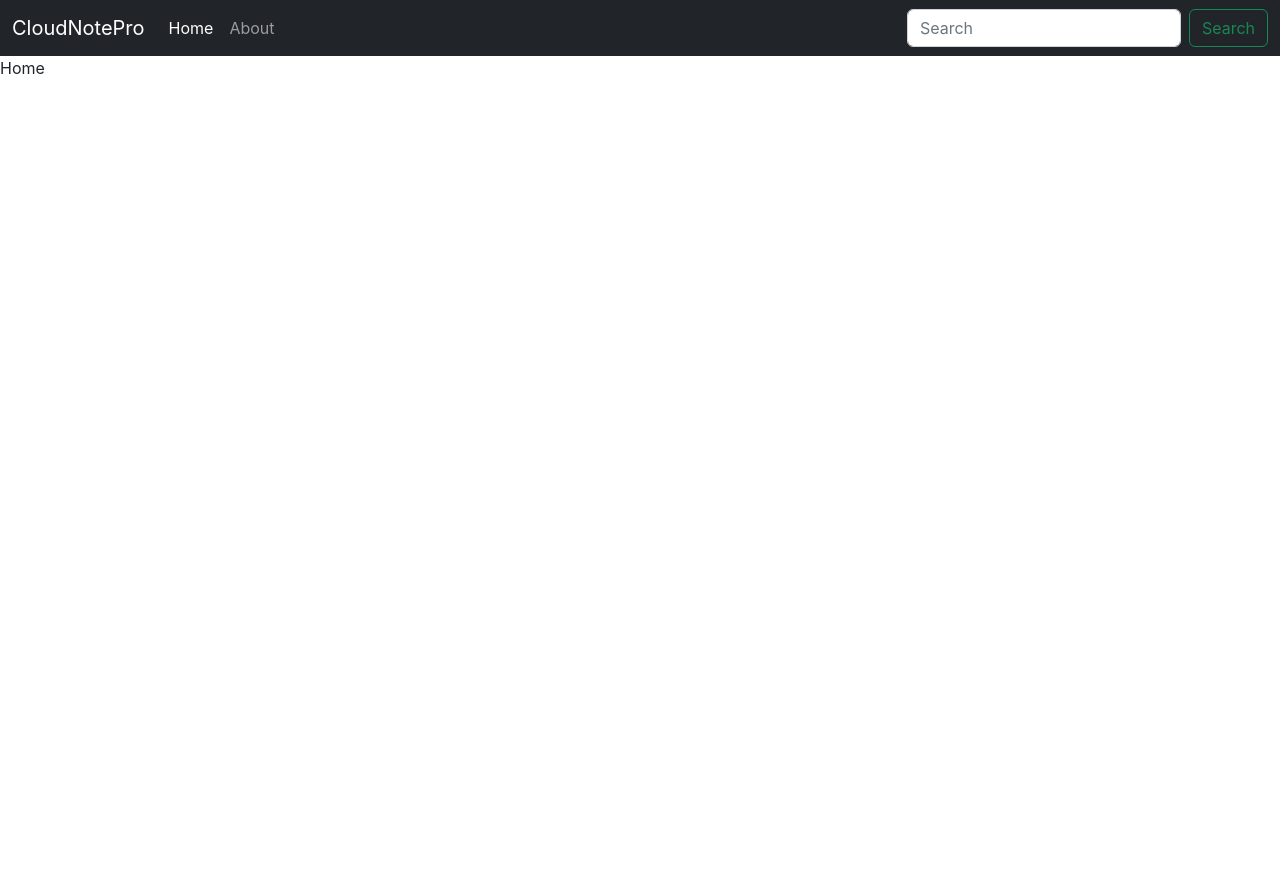
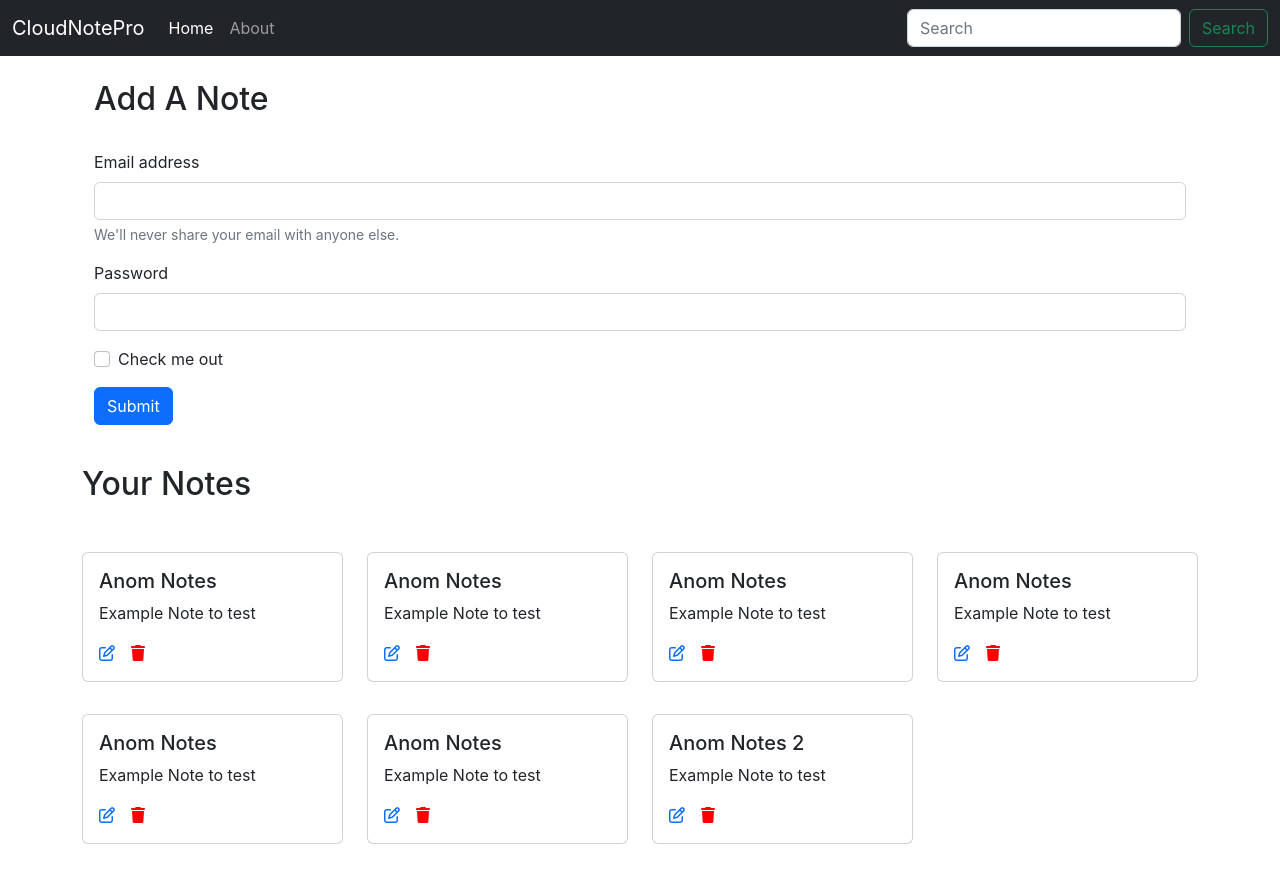
Before and after one commit to Ankan-cyber/cloudnotepro-frontend, a React (Create React App) app: page / in a window 1280 px wide. Before the commit the page ends 800 px from the top, so only its background shows below. Built offline with nearby package versions, Linux system fonts and the light colour scheme.

Commit message:
notes fetching done

```diff
--- a/package.json
+++ b/package.json
@@ -10,6 +10,7 @@
     "react-dom": "^18.2.0",
     "react-router-dom": "^6.6.2",
     "react-scripts": "5.0.1",
+    "react-toastify": "^9.1.1",
     "web-vitals": "^2.1.4",
     "workbox-background-sync": "^6.5.4",
     "workbox-broadcast-update": "^6.5.4",
--- a/public/index.html
+++ b/public/index.html
@@ -30,6 +30,7 @@
 <body>
   <noscript>You need to enable JavaScript to run this app.</noscript>
   <div id="root"></div>
+  <script src="https://kit.fontawesome.com/454df19f9a.js" crossorigin="anonymous"></script>
   <script src="https://cdn.jsdelivr.net/npm/bootstrap@5.2.3/dist/js/bootstrap.bundle.min.js" integrity="sha384-kenU1KFdBIe4zVF0s0G1M5b4hcpxyD9F7jL+jjXkk+Q2h455rYXK/7HAuoJl+0I4" crossorigin="anonymous"></script>
 </body>
 
--- a/src/App.css
+++ /dev/null
@@ -1,38 +0,0 @@
-.App {
-  text-align: center;
-}
-
-.App-logo {
-  height: 40vmin;
-  pointer-events: none;
-}
-
-@media (prefers-reduced-motion: no-preference) {
-  .App-logo {
-    animation: App-logo-spin infinite 20s linear;
-  }
-}
-
-.App-header {
-  background-color: #282c34;
-  min-height: 100vh;
-  display: flex;
-  flex-direction: column;
-  align-items: center;
-  justify-content: center;
-  font-size: calc(10px + 2vmin);
-  color: white;
-}
-
-.App-link {
-  color: #61dafb;
-}
-
-@keyframes App-logo-spin {
-  from {
-    transform: rotate(0deg);
-  }
-  to {
-    transform: rotate(360deg);
-  }
-}
--- a/src/App.js
+++ b/src/App.js
@@ -1,21 +1,24 @@
 import React from 'react';
-import './App.css';
 import { BrowserRouter as Router, Routes, Route } from 'react-router-dom';
 import Home from './components/Home';
 import About from './components/About';
 import Navbar from './components/Navbar'
-
+import NoteState from './context/notes/NoteState';
 
 function App() {
   return (
     <>
+      <NoteState>
         <Router>
           <Navbar />
+          <div className='container'>
             <Routes>
               <Route exact path='/' element={< Home />}></Route>
               <Route exact path='/about' element={< About />}></Route>
             </Routes>
+          </div>
         </Router>
+      </NoteState>
     </>
   );
 }
--- a/src/components/About.jsx
+++ b/src/components/About.jsx
@@ -1,6 +1,7 @@
 import React from 'react'
 
 const About = () => {
+
   return (
     <div>About</div>
   )
--- a/src/components/Home.jsx
+++ b/src/components/Home.jsx
@@ -1,8 +1,31 @@
-import React from 'react'
+import React from "react"
+import Notes from "./Notes"
 
 const Home = () => {
+
   return (
-    <div>Home</div>
+    <>
+      <div className="container">
+        <h2 className="py-4">Add A Note</h2>
+        <form>
+          <div className="mb-3">
+            <label htmlFor="exampleInputEmail1" className="form-label">Email address</label>
+            <input type="email" className="form-control" id="exampleInputEmail1" aria-describedby="emailHelp" />
+            <div id="emailHelp" className="form-text">We'll never share your email with anyone else.</div>
+          </div>
+          <div className="mb-3">
+            <label htmlFor="exampleInputPassword1" className="form-label">Password</label>
+            <input type="password" className="form-control" id="exampleInputPassword1" />
+          </div>
+          <div className="mb-3 form-check">
+            <input type="checkbox" className="form-check-input" id="exampleCheck1" />
+            <label className="form-check-label" htmlFor="exampleCheck1">Check me out</label>
+          </div>
+          <button type="submit" className="btn btn-primary">Submit</button>
+        </form>
+      </div>
+      <Notes />
+    </>
   )
 }
 
--- a/src/components/Navbar.jsx
+++ b/src/components/Navbar.jsx
@@ -1,6 +1,13 @@
-import React from 'react'
-import {Link} from 'react-router-dom'
+import React, { useEffect } from 'react'
+import { Link, useLocation } from 'react-router-dom'
+
 const Navbar = () => {
+    const location = useLocation();
+    useEffect(() => {
+        // eslint-disable-next-line
+        {}
+    }, [location]);
+
     return (
         <nav className="navbar navbar-expand-lg bg-body-tertiary navbar-dark bg-dark">
             <div className="container-fluid">
@@ -11,15 +18,15 @@
                 <div className="collapse navbar-collapse" id="navbarSupportedContent">
                     <ul className="navbar-nav me-auto mb-2 mb-lg-0">
                         <li className="nav-item">
-                            <Link className="nav-link active" aria-current="page" to="/">Home</Link>
+                            <Link className={`nav-link ${location.pathname === "/" ? 'active' : ''}`} aria-current="page" to="/">Home</Link>
                         </li>
                         <li className="nav-item">
-                            <Link className="nav-link" to="/about">About</Link>
+                            <Link className={`nav-link ${location.pathname === "/about" ? 'active' : ''}`} to="/about">About</Link>
                         </li>
                     </ul>
                     <form className="d-flex" role="search">
-                        <input className="form-control me-2" type="search" placeholder="Search" aria-label="Search"/>
-                            <button className="btn btn-outline-success" type="submit">Search</button>
+                        <input className="form-control me-2" type="search" placeholder="Search" aria-label="Search" />
+                        <button className="btn btn-outline-success" type="submit">Search</button>
                     </form>
                 </div>
             </div>
--- /dev/null
+++ b/src/components/Noteitem.jsx
@@ -0,0 +1,20 @@
+import React from 'react'
+
+const Notesitem = (props) => {
+    const { note } = props
+    return (
+        <div className='col-md-3'>
+            <div className="card my-3">
+                <div className="card-body">
+                    <h5 className="card-title">{note.title}</h5>
+                    {/* <h6 className="card-subtitle mb-2 text-muted">Card subtitle</h6> */}
+                    <p className="card-text">{note.description}</p>
+                    <i className="fa-regular fa-pen-to-square" style={{ color: "#0d6efd"}}></i>
+                    <i className="fa-solid fa-trash" style={{ color: "red", marginLeft: "16px"}}></i>
+                </div>
+            </div>
+        </div>
+    )
+}
+
+export default Notesitem
--- /dev/null
+++ b/src/components/Notes.jsx
@@ -0,0 +1,18 @@
+import React, { useContext } from 'react'
+import noteContext from "../context/notes/noteContext"
+import Notesitem from './Noteitem';
+
+const Notes = () => {
+    const context = useContext(noteContext);
+    const { notes, setNotes } = context;
+    return (
+        <div className="row my-3">
+            <h2 className="py-4">Your Notes</h2>
+            {notes.map((note) => {
+                return <Notesitem key={note._id} note={note}/>
+            })}
+        </div>
+    )
+}
+
+export default Notes
--- /dev/null
+++ b/src/context/notes/NoteState.js
@@ -0,0 +1,79 @@
+import NoteContext from "./noteContext";
+import { useState } from "react";
+
+const NoteState = (props) => {
+    const notesHard = [
+        {
+            "_id": "63c66f70deb3g679bfb282df8",
+            "user": "63c66e1adb83ee51791a0c05",
+            "title": "Anom Notes",
+            "description": "Example Note to test",
+            "tag": "personal",
+            "date": "2023-01-17T09:50:40.278Z",
+            "__v": 0
+        },
+        {
+            "_id": "63c66f70deb3s679bfb282df8",
+            "user": "63c66e1adb83ee51791a0c05",
+            "title": "Anom Notes",
+            "description": "Example Note to test",
+            "tag": "personal",
+            "date": "2023-01-17T09:50:40.278Z",
+            "__v": 0
+        },
+        {
+            "_id": "63c66f70dfeb3679bfb282df8",
+            "user": "63c66e1adb83ee51791a0c05",
+            "title": "Anom Notes",
+            "description": "Example Note to test",
+            "tag": "personal",
+            "date": "2023-01-17T09:50:40.278Z",
+            "__v": 0
+        },
+        {
+            "_id": "63c66f70dedbd3679bfb282df8",
+            "user": "63c66e1adb83ee51791a0c05",
+            "title": "Anom Notes",
+            "description": "Example Note to test",
+            "tag": "personal",
+            "date": "2023-01-17T09:50:40.278Z",
+            "__v": 0
+        },
+        {
+            "_id": "63c66f70deb3679bfb282df8",
+            "user": "63c66e1adb83ee51791a0c05",
+            "title": "Anom Notes",
+            "description": "Example Note to test",
+            "tag": "personal",
+            "date": "2023-01-17T09:50:40.278Z",
+            "__v": 0
+        },
+        {
+            "_id": "63c66f70deb36f79bfb282df8",
+            "user": "63c66e1adb83ee51791a0c05",
+            "title": "Anom Notes",
+            "description": "Example Note to test",
+            "tag": "personal",
+            "date": "2023-01-17T09:50:40.278Z",
+            "__v": 0
+        },
+        {
+            "_id": "63c6700fbg29aff7d59a504b5",
+            "user": "63c66e1adb83ee51791a0c05",
+            "title": "Anom Notes 2",
+            "description": "Example Note to test",
+            "tag": "personal",
+            "date": "2023-01-17T09:53:19.655Z",
+            "__v": 0
+        }
+    ]
+    const [notes, setNotes] = useState(notesHard);
+
+    return (
+        <NoteContext.Provider value={{notes, setNotes}}>
+            {props.children}
+        </NoteContext.Provider>
+    )
+}
+
+export default NoteState;
--- /dev/null
+++ b/src/context/notes/noteContext.js
@@ -0,0 +1,5 @@
+import { createContext } from "react";
+
+const noteContext = createContext();
+
+export default noteContext;
--- a/src/index.css
+++ b/src/index.css
@@ -11,3 +11,7 @@
   font-family: source-code-pro, Menlo, Monaco, Consolas, 'Courier New',
     monospace;
 }
+
+i{
+  cursor: pointer;
+}
```
Also changed, not shown: 1 other file (tests, documents, lock files or other folders). Lines whose indentation alone changed are shown as unchanged.
